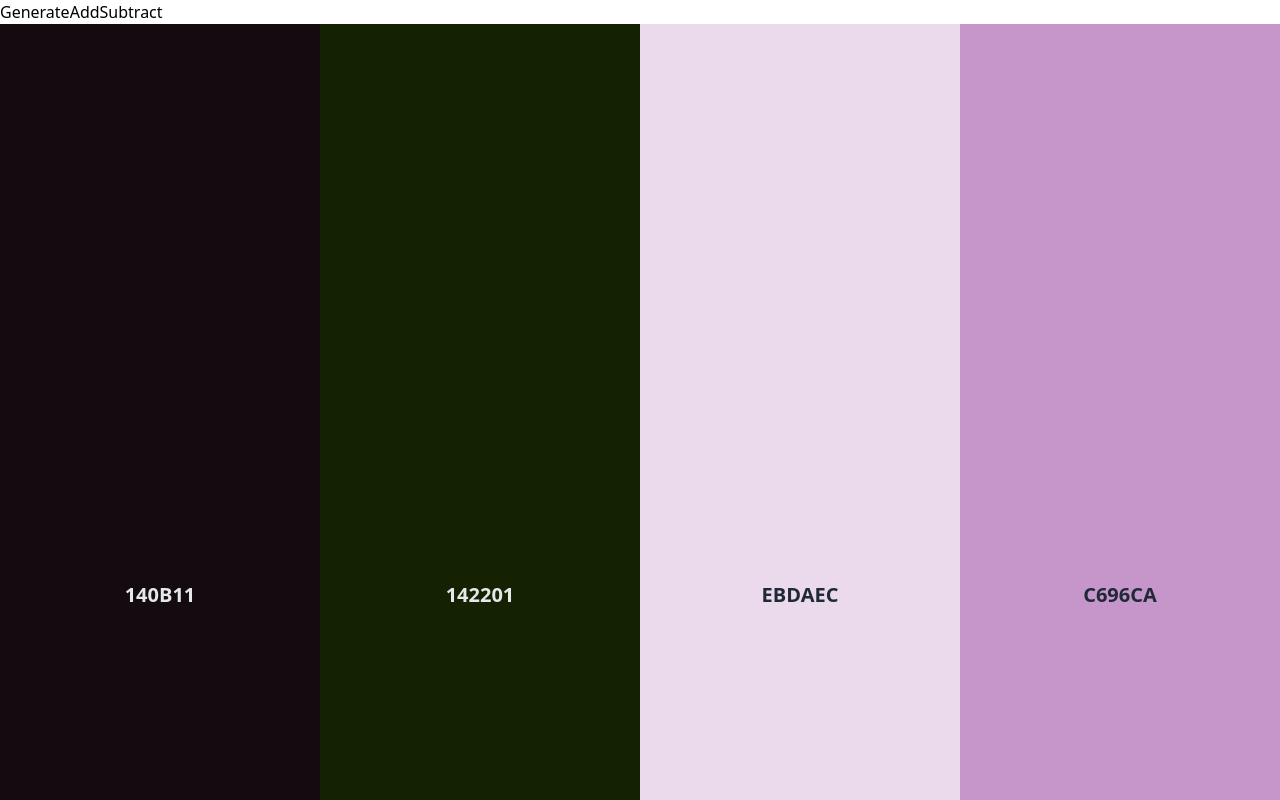
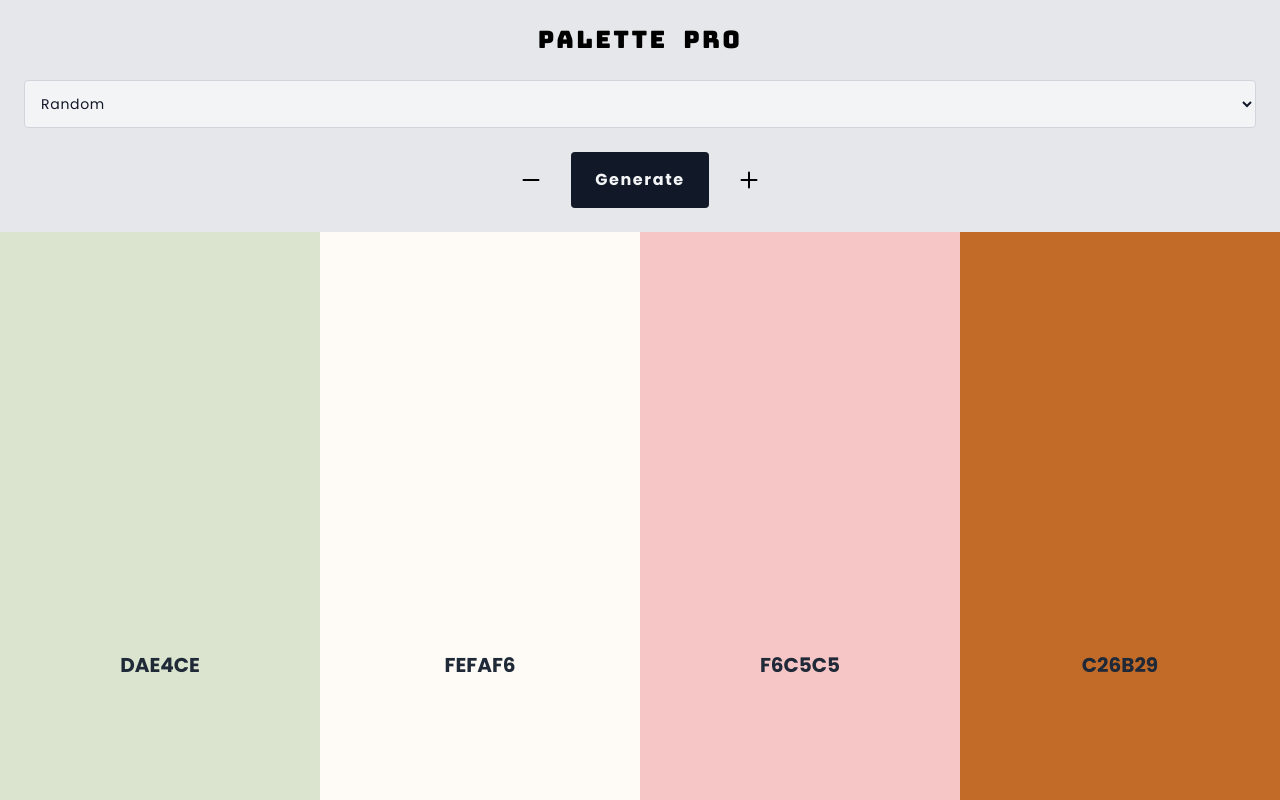
Before and after one commit to newportkat/color-scheme-generator, a React (Vite) app in the folder client/: page / in a window 1280 px wide. Built offline with nearby package versions, Linux system fonts and the light colour scheme.

Commit message:
one tone wonder updated

```diff
--- a/client/index.html
+++ b/client/index.html
@@ -5,6 +5,9 @@
     <link rel="icon" type="image/svg+xml" href="/vite.svg" />
     <meta name="viewport" content="width=device-width, initial-scale=1.0" />
     <title>Palette Pro</title>
+    <link rel="preconnect" href="https://fonts.googleapis.com">
+<link rel="preconnect" href="https://fonts.gstatic.com" crossorigin>
+<link href="https://fonts.googleapis.com/css2?family=Bungee&family=Poppins:ital,wght@0,100;0,200;0,300;0,400;0,500;0,600;0,700;0,800;0,900;1,100;1,200;1,300;1,400;1,500;1,600;1,700;1,800;1,900&display=swap" rel="stylesheet">
   </head>
   <body>
     <div id="root"></div>
--- a/client/package.json
+++ b/client/package.json
@@ -9,7 +9,7 @@
     "preview": "vite preview"
   },
   "dependencies": {
-    "chroma-js": "^2.5.0",
+    "chroma-js": "^2.4.2",
     "nanoid": "^4.0.0",
     "react": "^18.2.0",
     "react-dom": "^18.2.0"
--- a/client/src/App.tsx
+++ b/client/src/App.tsx
@@ -1,17 +1,39 @@
-import React, { useState } from "react"
+import React, { useEffect, useState } from "react"
 import Color from "./components/Color"
-import { createNewColor, createNewColors } from "./helpers/helperFunctions"
+import { modeNames } from "./data/modeNames"
+import {
+    createOneToneColor,
+    createOneToneColors,
+    createRandomColor,
+    createRandomInitialColors,
+    createRandomNumber,
+} from "./helpers/helperFunctions"
 import { ColorObject } from "./interfaces/interfaces"
 
 const App = () => {
     const [numberOfColors, setNumberOfColors] = useState(4)
-    const [colors, setColors] = useState(createNewColors(numberOfColors))
+    const [colors, setColors] = useState(
+        createRandomInitialColors(numberOfColors)
+    )
+    const [mode, setMode] = useState("Random")
 
-    const createPalette = () => {
+    const createRandomPalette = () => {
         setColors((prevColors) =>
             prevColors.map((color) => {
-                return color.isLocked ? color : createNewColor()
+                return color.isLocked ? color : createRandomColor()
             })
+        )
+    }
+
+    const createOneTonePalette = () => {
+        const randomHueValue = createRandomNumber(0, 360)
+
+        setColors((prevColors) =>
+            prevColors.map((color) => {
+                return color.isLocked
+                    ? color
+                    : createOneToneColor(randomHueValue)
+            }).sort((a, b) => {return a.l - b.l})
         )
     }
 
@@ -39,7 +61,7 @@ const App = () => {
     const increaseColors = () => {
         if (numberOfColors < 10) {
             setNumberOfColors((prevNumber) => prevNumber + 1)
-            setColors([...colors, createNewColor()])
+            setColors([...colors, createRandomColor()])
         }
     }
 
@@ -67,22 +89,70 @@ const App = () => {
     ))
 
     return (
-        <div className="flex flex-col h-screen">
-            <section>
-                <button
-                    onClick={createPalette}
-                    onKeyDown={(event) => {
-                        if (event.key === "Space" || event.key === "Enter") {
-                            createPalette()
-                        }
+        <div className="flex flex-col h-screen bg-gray-200">
+            <section className="flex flex-col justify-center items-center p-6 gap-6">
+                <h1 className="text-2xl font-bungee tracking-widest">
+                    Palette&nbsp; Pro
+                </h1>
+                <select
+                    name="mode"
+                    className="bg-gray-100 border border-gray-300 text-gray-900 text-sm tracking-wider rounded focus:ring-gray-900 focus:border-gray-900 block w-full p-3"
+                    onChange={(event) => {
+                        setMode(event.target.value)
                     }}
                 >
-                    Generate
-                </button>
-                <button onClick={increaseColors}>Add</button>
-                <button onClick={decreaseColors}>Subtract</button>
+                    {modeNames.map((mode) => (
+                        <option key={mode.id}>{mode.name}</option>
+                    ))}
+                </select>
+                <div className="flex items-center gap-6">
+                    <svg
+                        xmlns="http://www.w3.org/2000/svg"
+                        fill="none"
+                        viewBox="0 0 24 24"
+                        strokeWidth={1.5}
+                        stroke="currentColor"
+                        className="w-8 h-8 cursor-pointer hover:bg-gray-300 p-1 transition stroke-2 rounded"
+                        onClick={decreaseColors}
+                    >
+                        <path
+                            strokeLinecap="round"
+                            strokeLinejoin="round"
+                            d="M19.5 12h-15"
+                        />
+                    </svg>
+                    <button
+                        className="py-4 px-6 font-bold tracking-widest text-gray-100 transition duration-200 bg-gray-900 rounded hover:bg-gray-800"
+                        onClick={
+                            mode === "Random"
+                                ? createRandomPalette
+                                : mode === "One Tone Wonder"
+                                ? createOneTonePalette
+                                : () => {}
+                        }
+                    >
+                        Generate
+                    </button>
+                    <svg
+                        xmlns="http://www.w3.org/2000/svg"
+                        fill="none"
+                        viewBox="0 0 24 24"
+                        strokeWidth={1.5}
+                        stroke="currentColor"
+                        className="w-8 h-8 cursor-pointer hover:bg-gray-300 p-1 transition stroke-2 rounded"
+                        onClick={increaseColors}
+                    >
+                        <path
+                            strokeLinecap="round"
+                            strokeLinejoin="round"
+                            d="M12 4.5v15m7.5-7.5h-15"
+                        />
+                    </svg>
+                </div>
             </section>
-            <section className="flex flex-col flex-grow sm:flex-row">{colorElements}</section>
+            <section className="flex flex-col flex-grow sm:flex-row">
+                {colorElements}
+            </section>
         </div>
     )
 }
--- /dev/null
+++ b/client/src/data/modeNames.tsx
@@ -0,0 +1,12 @@
+import {nanoid} from "nanoid"
+
+export const modeNames = [
+    { name: "Random", id: nanoid()},
+    { name: "One Tone Wonder", id: nanoid()},
+    { name: "Perfect Match", id: nanoid()},
+    { name: "BFF Colors", id: nanoid()},
+    { name: "Triple Threat", id: nanoid()},
+    { name: "Dreamy Delight", id: nanoid()},
+    { name: "Electric Vibes", id: nanoid()},
+    { name: "Classic Chic", id: nanoid()},
+]
--- a/client/src/helpers/helperFunctions.tsx
+++ b/client/src/helpers/helperFunctions.tsx
@@ -6,24 +6,6 @@ export const createRandomNumber = (min: number, max: number): number => {
     const randomNumber: number = Math.floor(Math.random() * (max + 1)) + min
 
     return randomNumber
-}
-
-export const createNewColor = (): ColorObject => {
-    const h: number = createRandomNumber(0, 360)
-    const s: number = createRandomNumber(0, 100)
-    const l: number = createRandomNumber(0, 100)
-
-    return { h, s, l, isLocked: false, id: nanoid() }
-}
-
-export const createNewColors = (numberOfColors: number): ColorObject[] => {
-    const newColors: ColorObject[] = []
-
-    for (let i = 0; i < numberOfColors; i++) {
-        newColors.push(createNewColor())
-    }
-
-    return newColors
 }
 
 export const convertToHexValue = (h: number, s: number, l: number): string => {
@@ -77,3 +59,65 @@ export const checkContrastRatio = (hexValue: string): string => {
         return "text-gray-200"
     }
 }
+
+export const createRandomColor = (): ColorObject => {
+    const h: number = createRandomNumber(0, 360)
+    const s: number = createRandomNumber(0, 100)
+    const l: number = createRandomNumber(0, 100)
+
+    return { h, s, l, isLocked: false, id: nanoid() }
+}
+
+export const createRandomInitialColors = (numberOfColors: number): ColorObject[] => {
+    const newColors: ColorObject[] = []
+
+    for (let i = 0; i < numberOfColors; i++) {
+        newColors.push(createRandomColor())
+    }
+
+    return newColors
+}
+
+export const createOneToneColor = (hueValue: number): ColorObject => {
+    const h: number = hueValue
+    const s: number = createRandomNumber(0, 100)
+    const l: number = createRandomNumber(0, 100)
+
+    return { h, s, l, isLocked: false, id: nanoid() }
+}
+
+export const createOneToneColors = (
+    numberOfColors: number,
+    hueValue: number
+): ColorObject[] => {
+    const randomHueValue = createRandomNumber(0, 360)
+    const newColors: ColorObject[] = []
+
+    for (let i = 0; i < numberOfColors; i++) {
+        newColors.push(createOneToneColor(hueValue))
+    }
+
+    return newColors
+}
+
+export const createPerfectColor = (hueValue: number): ColorObject => {
+    const h: number = hueValue
+    const s: number = createRandomNumber(0, 100)
+    const l: number = createRandomNumber(0, 100)
+
+    return { h, s, l, isLocked: false, id: nanoid() }
+}
+
+export const createPerfectColors = (
+    numberOfColors: number,
+    hueValue: number
+): ColorObject[] => {
+    const randomHueValue = createRandomNumber(0, 360)
+    const newColors: ColorObject[] = []
+
+    for (let i = 0; i < numberOfColors; i++) {
+        newColors.push(createOneToneColor(hueValue))
+    }
+
+    return newColors
+}
--- a/client/tailwind.config.cjs
+++ b/client/tailwind.config.cjs
@@ -2,6 +2,10 @@ module.exports = {
     content: ["./src/**/*.{js,jsx,ts,tsx}"],
     theme: {
         extend: {
+            fontFamily: {
+                sans: ["Poppins", "sans-serif"],
+                bungee: ["Bungee", "monospace"],
+            },
             visibility: ["group-hover"],
         },
     },
```
